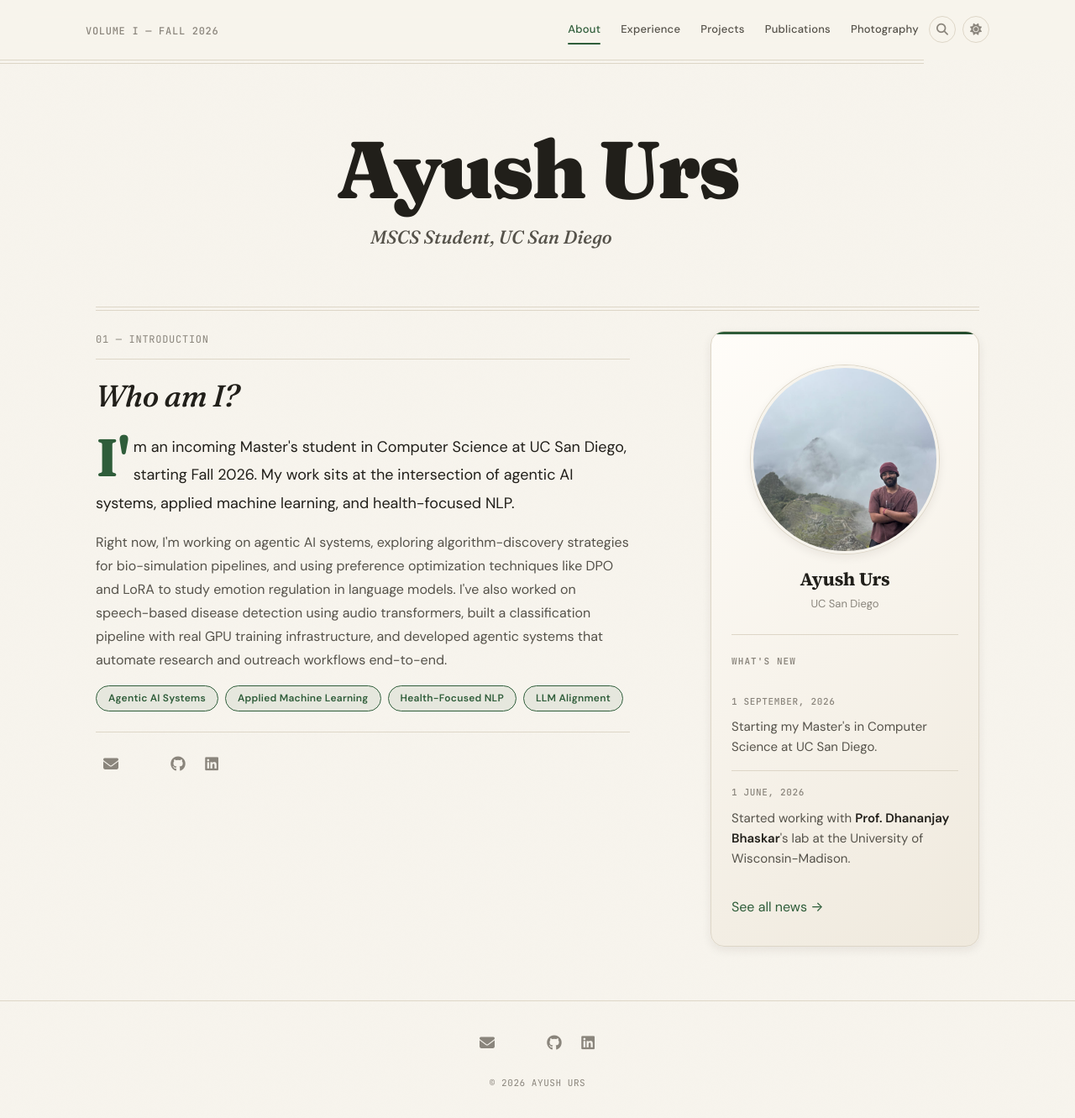
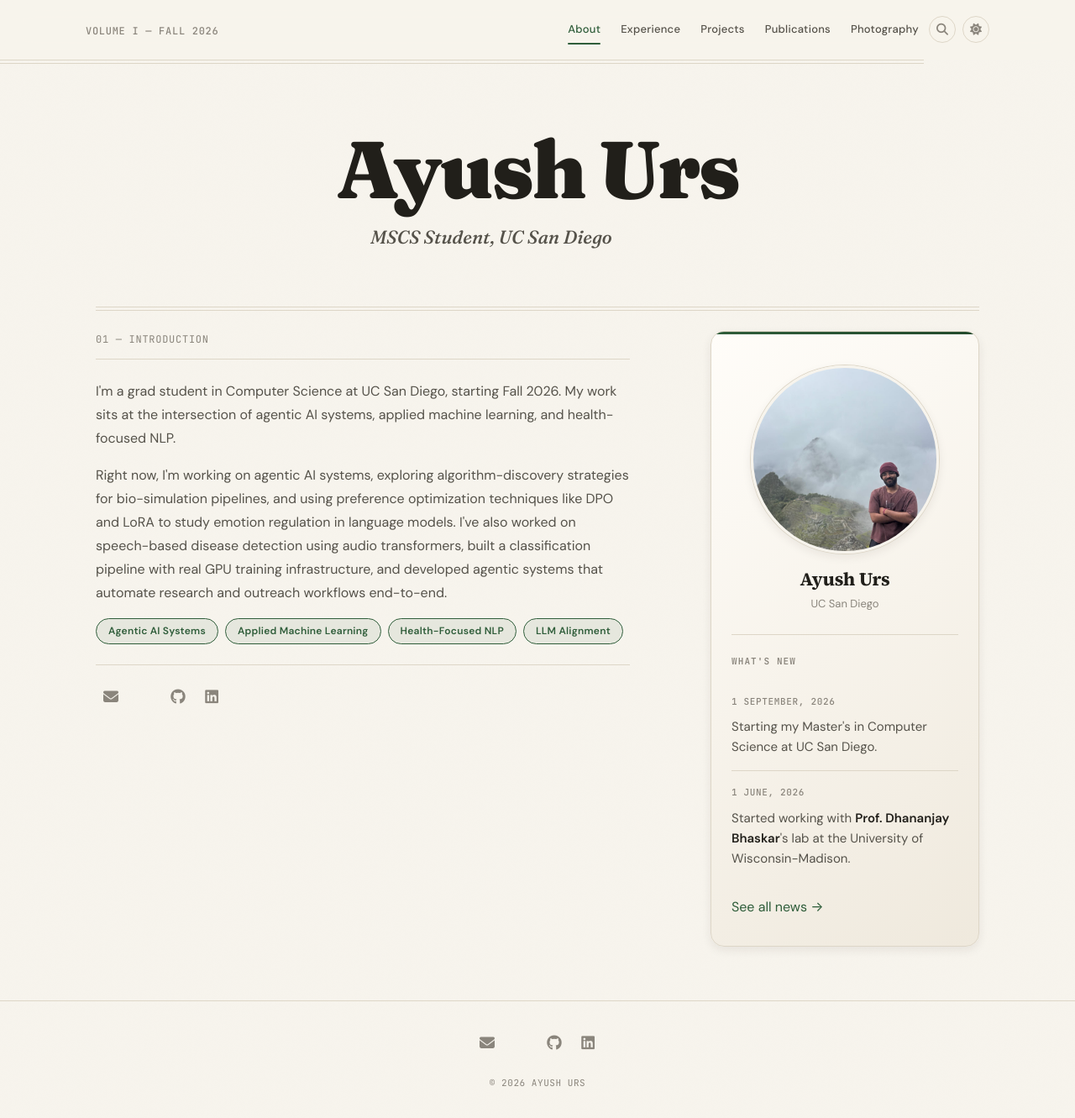
Before and after one commit to ayush11z/ayush11z.github.io, a Jekyll site: the page built from _pages/home.md, in a window 1280 px wide and 1331 px high. Shown: the whole window at 84% size. Built offline with Jekyll 4.4.1, drawn with Linux system fonts in a browser that asks for light colours; a style sheet for code colours, icons or effects is not loaded.

Commit message:
Remove "Who am I?" heading, unify intro paragraph styling
Drop the h2 heading and the drop-cap/larger-font treatment on the
first paragraph so both intro paragraphs read in the same plain
font, matching the second paragraph's style. Also reword the opener
from "incoming Master's student" to "grad student".

Co-Authored-By: Claude Sonnet 5 <noreply@anthropic.com>
Claude-Session: https://claude.ai/code/session_01UQwU1Kimv87JvCPAGi7yT4

```diff
--- a/_pages/home.md
+++ b/_pages/home.md
@@ -19,10 +19,8 @@ permalink: /
 <span class="eyebrow">01 &mdash; Introduction</span>
 </div>
 
-<h2 class="section-headline home-who-headline">Who am I?</h2>
-
 <div class="home-content" markdown="0">
-<p class="drop-cap">I'm an incoming Master's student in Computer Science at UC San Diego, starting Fall 2026. My work sits at the intersection of agentic AI systems, applied machine learning, and health-focused NLP.</p>
+<p>I'm a grad student in Computer Science at UC San Diego, starting Fall 2026. My work sits at the intersection of agentic AI systems, applied machine learning, and health-focused NLP.</p>
 
 <p>Right now, I'm working on agentic AI systems, exploring algorithm-discovery strategies for bio-simulation pipelines, and using preference optimization techniques like DPO and LoRA to study emotion regulation in language models. I've also worked on speech-based disease detection using audio transformers, built a classification pipeline with real GPU training infrastructure, and developed agentic systems that automate research and outreach workflows end-to-end.</p>
 </div>
--- a/_sass/layouts/_home.scss
+++ b/_sass/layouts/_home.scss
@@ -32,16 +32,6 @@
   }
   .masthead-sub {
     font-size: 1.125rem;
-  }
-}
-
-// Smaller than the other pages' section-headline — this one sits
-// right under the big masthead name, so it doesn't need to compete.
-.home-who-headline {
-  font-size: 2.25rem;
-
-  @media (max-width: 768px) {
-    font-size: 1.75rem;
   }
 }
 
@@ -90,13 +80,6 @@
 
 .home-content {
   min-width: 0;
-
-  // Intro bio — slightly larger, editorial lead-in, drop cap applied
-  > p:first-of-type {
-    font-size: 1.125rem;
-    line-height: 1.85;
-    color: var(--text-primary);
-  }
 }
 
 // Banner image — editorial frame with caption
```
